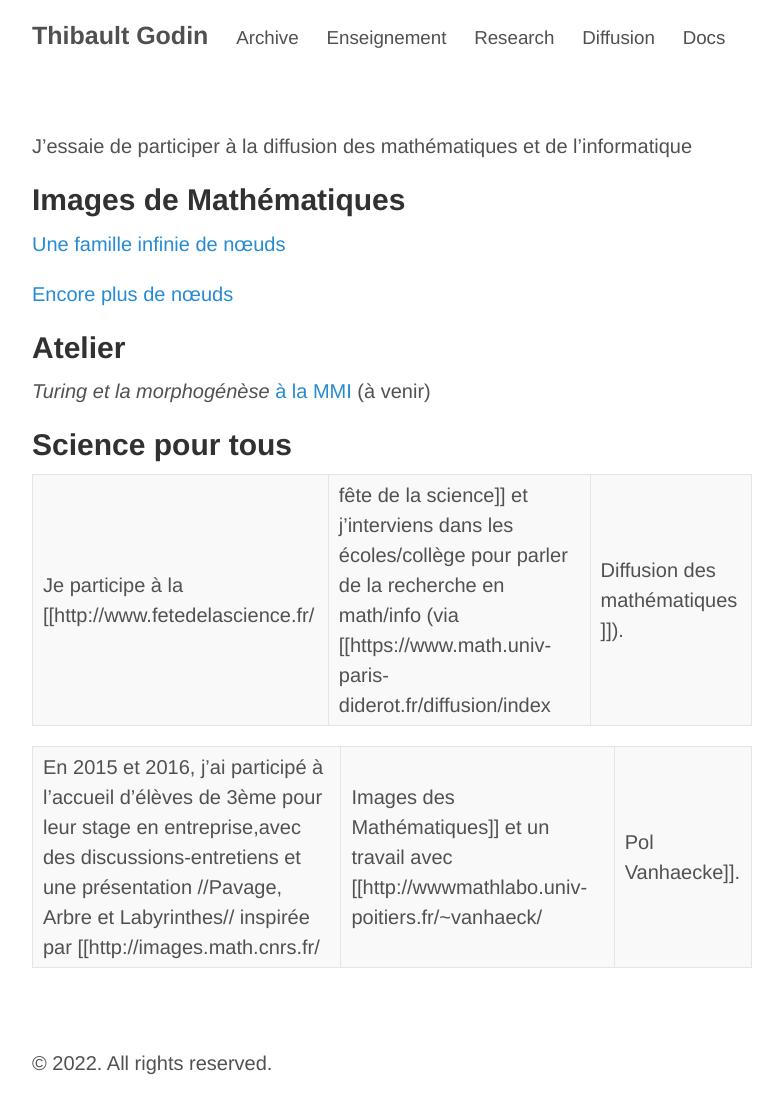
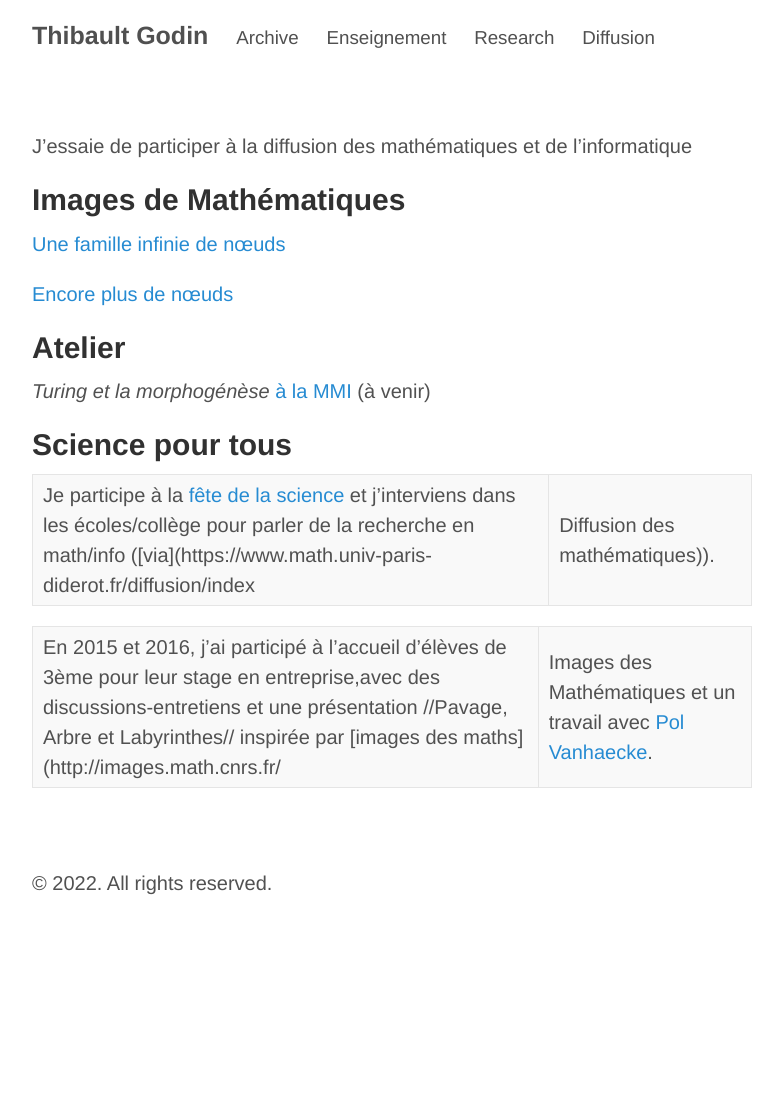
Before and after one commit to thibgodin/thibgodin.github.io, a Jekyll site: the page built from diffusion.md, in a window 1280 px wide. Shown: the whole page, without its empty margins (248-1031 px from the left). Built offline with Jekyll 4.4.1, drawn with Linux system fonts in a browser that asks for light colours; our own code applies the rules of GitHub Pages for plain Markdown files; after the commit the page ends 918 px from its top, so only the background shows below that; some of the changed lines change nothing that is shown.

Commit message:
index md

```diff
--- a/_config.yml
+++ b/_config.yml
@@ -32,7 +32,7 @@
   Enseignement: '/teaching/'
   Research: '/research/'
   Diffusion: '/diffusion/'
-  Docs: '/docs/'
+  #Docs: '/docs/'
 
 # Allow URL Redirects:
 #  * https://help.github.com/articles/redirects-on-github-pages
--- a/diffusion.md
+++ b/diffusion.md
@@ -16,6 +16,6 @@
 
 ## Science pour tous
 
-Je participe à la [[http://www.fetedelascience.fr/|fête de la science]]   et j'interviens dans les écoles/collège pour parler de la recherche en math/info (via [[https://www.math.univ-paris-diderot.fr/diffusion/index| Diffusion des mathématiques ]]).
+Je participe à la [fête de la science](http://www.fetedelascience.fr/)   et j'interviens dans les écoles/collège pour parler de la recherche en math/info ([via](https://www.math.univ-paris-diderot.fr/diffusion/index| Diffusion des mathématiques)).
 
-En 2015 et 2016, j'ai participé à l'accueil d'élèves de 3ème pour leur stage en entreprise,avec des discussions-entretiens et une présentation //Pavage, Arbre et Labyrinthes// inspirée par [[http://images.math.cnrs.fr/|Images des Mathématiques]] et un travail avec [[http://wwwmathlabo.univ-poitiers.fr/~vanhaeck/|Pol Vanhaecke]].
+En 2015 et 2016, j'ai participé à l'accueil d'élèves de 3ème pour leur stage en entreprise,avec des discussions-entretiens et une présentation //Pavage, Arbre et Labyrinthes// inspirée par [images des maths](http://images.math.cnrs.fr/|Images des Mathématiques et un travail avec [Pol Vanhaecke](http://wwwmathlabo.univ-poitiers.fr/~vanhaeck/).
```
